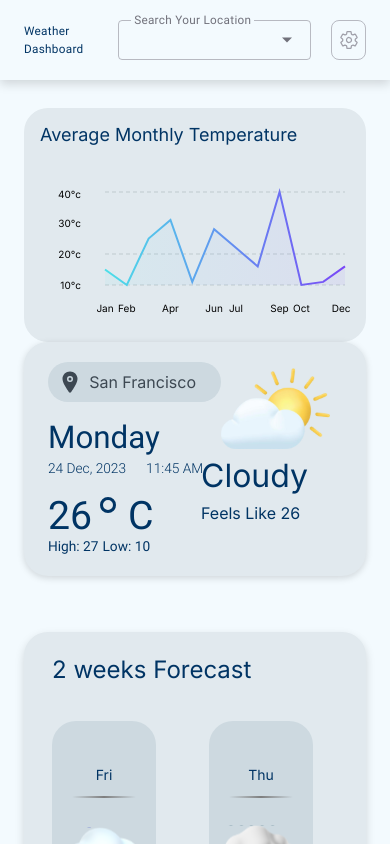
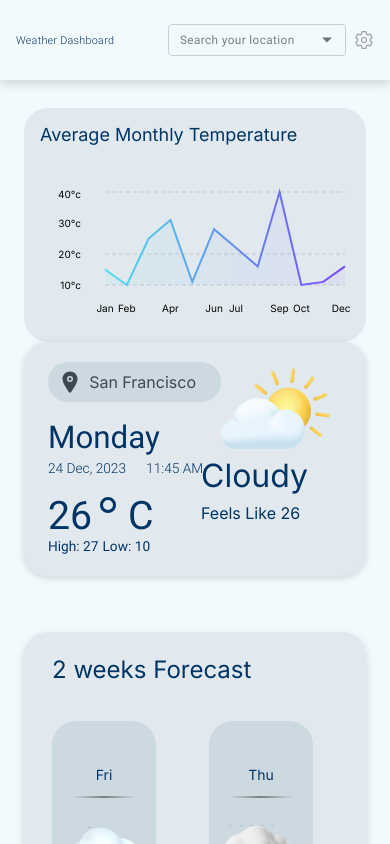
Before and after one commit to Devby-Ali/weather-web-project, a React (Vite) app: page / in a window 390 px wide. Shown: the top 844 px of the page. Built offline with nearby package versions, Linux system fonts and the light colour scheme.

Commit message:
Responsive Navbar Component in mobile size

```diff
--- a/src/Components/Navbar/Navbar.tsx
+++ b/src/Components/Navbar/Navbar.tsx
@@ -25,23 +25,23 @@ const Navbar = (): React.JSX.Element => {
 
   return (
     <>
-      <header className="relative flex justify-between h-20 bg-lightPrimary dark:bg-darkPrimary shadow-header dark:shadow-dark px-6 tracking-wide">
+      <header className="relative flex justify-between h-20 bg-lightPrimary dark:bg-darkPrimary shadow-header dark:shadow-dark px-4 sm:px-6 tracking-wide">
         <div className="flex-center gap-x-2">
           <div className="hidden sm:block w-14 h-14 rounded-full overflow-hidden">
             <img src="/images/image1.jpg" alt="" />
           </div>
-          <span className="text-[12px] text-darkText dark:text-lightText font-Roboto-regular tracking-wide">
+          <span className="text-[11px] sm:text-xs text-darkText dark:text-lightText font-Roboto-light sm:font-Roboto-regular tracking-wide pr-4 text-nowrap">
             Weather Dashboard
           </span>
         </div>
-        <div className="flex-center gap-x-5">
+        <div className="flex-center gap-x-2 sm:gap-x-5">
           <div
-            className={`relative h-10 sm:w-[295px] flex items-center justify-between rounded-sm border ${
-              openSearch ? "border-active-blue" : "border-zinc-400/70"
+            className={`relative h-8 sm:h-10 sm:w-[295px] flex items-center justify-between rounded-sm border ${
+              openSearch ? "border-active-blue/50" : "border-zinc-400/50"
             }`}
           >
             <span
-              className={`absolute -top-[10px] left-3 text-[12px] font-Roboto-regular dark:bg-darkPrimary bg-lightPrimary px-[3px] tracking-wide ${
+              className={`hidden xs:block absolute -top-[9px] left-3 text-xs font-Roboto-light sm:font-Roboto-regular dark:bg-darkPrimary bg-lightPrimary px-[3px] tracking-wide ${
                 openSearch
                   ? "text-active-blue"
                   : "dark:text-zinc-400 text-zinc-500"
@@ -53,13 +53,14 @@ const Navbar = (): React.JSX.Element => {
               type="text"
               name=""
               id=""
-              className="w-full h-full mb-0.5 ml-[3px] bg-transparent font-Roboto-regular px-2 dark:text-lightText ltr-text outline-none"
+              className="w-full h-full text-xs sm:text-base mb-0.5 ml-[3px] bg-transparent font-Roboto-regular px-2 dark:text-lightText ltr-text outline-none xs:placeholder:text-transparent"
+              placeholder="Search your location"
               onFocus={() => setOpenSearch(true)}
               onBlur={() => setOpenSearch(false)}
             />
             <span
               onClick={() => setOpenSearch(!openSearch)}
-              className={`w-6 h-6 flex-center mr-[13px] text-zinc-500 text-xl cursor-pointer ${
+              className={`w-6 h-6 flex-center mr-2 sm:mr-[13px] text-zinc-500 text-xl cursor-pointer ${
                 openSearch && "rotate-180"
               }`}
             >
@@ -75,11 +76,11 @@ const Navbar = (): React.JSX.Element => {
             </ul>
           </div>
           <div
-            className={`flex-center h-10 w-10 border ${
+            className={`flex-center sm:h-10 sm:w-10 sm:border rounded-lg cursor-pointer text-xl ${
               openSetting
-                ? "border-active-blue text-active-blue bg-active-blue/20"
-                : "border-zinc-400/70 text-zinc-400"
-            } rounded-lg cursor-pointer text-xl`}
+                ? "border-active-blue/50 text-active-blue bg-active-blue/5"
+                : "border-zinc-400/50 text-zinc-400"
+            }`}
             onClick={() => setOpenSetting(!openSetting)}
           >
             <IoSettingsOutline />
--- a/src/index.css
+++ b/src/index.css
@@ -95,7 +95,7 @@
   --shadow-Login: 0px 4px 8px 0px #00000040;
   --shadow-weatherDetails: 0px 4px 10px 0px #00000026;
   --shadow-LoginSvg: -12.8px 51.21px 64.01px 0px rgba(18, 6, 67, 0.4);
-  --shadow-dark: 0px 1px 5px 0px #0000001F;
+  --shadow-dark: 0px 4px 10px 0px #A6A5A526;
   --shadow-custom: 0px 2px 7px 0px #00000026;
   --radius-4xl: 2rem;
   --font-yekan: "yekan", "sans-serif";
```
